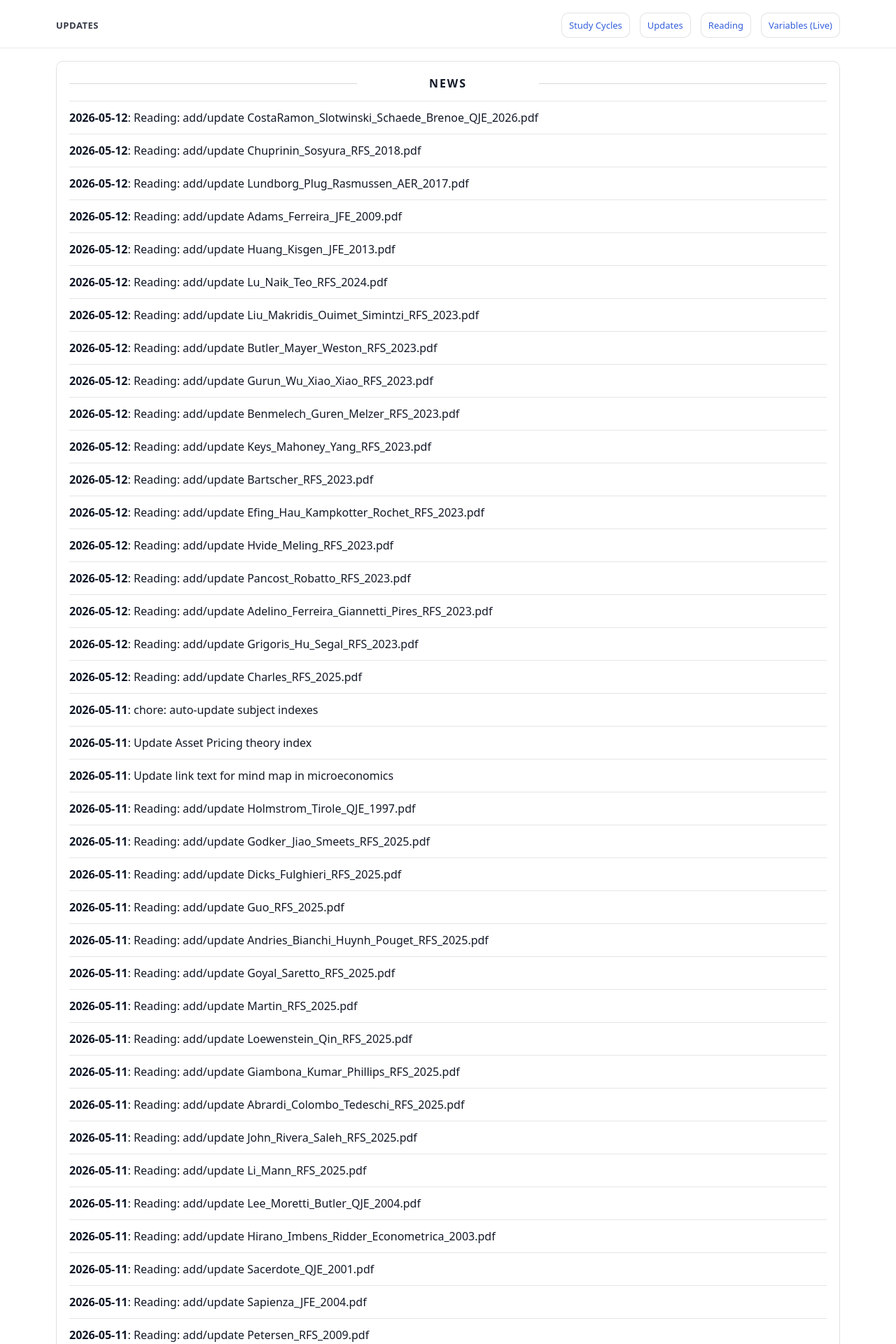
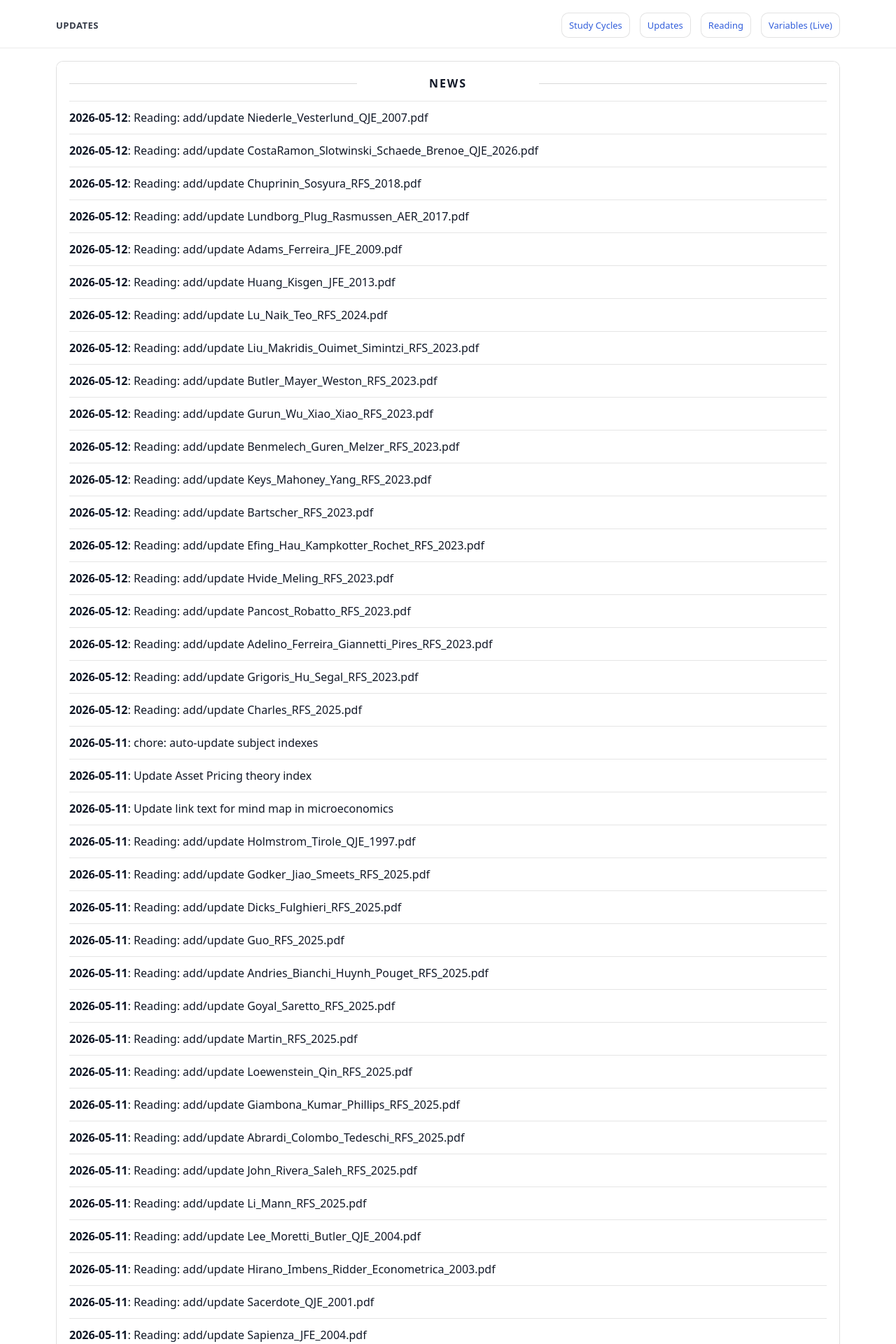
Before and after one commit to yaxinzn/study-archive, a Jekyll site: the page built from updates/index.md, in a window 1280 px wide. Shown: the top 1920 px of the page at 70% size. Built offline with Jekyll 4.4.1, drawn with Linux system fonts in a browser that asks for light colours; some of the changed text lies outside the part shown.

Commit message:
chore: update NEWS feed

```diff
--- a/_data/news.yml
+++ b/_data/news.yml
@@ -1,4 +1,7 @@
 # Auto-generated update history (sorted newest -> oldest). Do not edit manually.
+- ts: "1778579271"
+  date: "2026-05-12"
+  title: "Reading: add/update Niederle_Vesterlund_QJE_2007.pdf"
 - ts: "1778578998"
   date: "2026-05-12"
   title: "Reading: add/update CostaRamon_Slotwinski_Schaede_Brenoe_QJE_2026.pdf"
```
